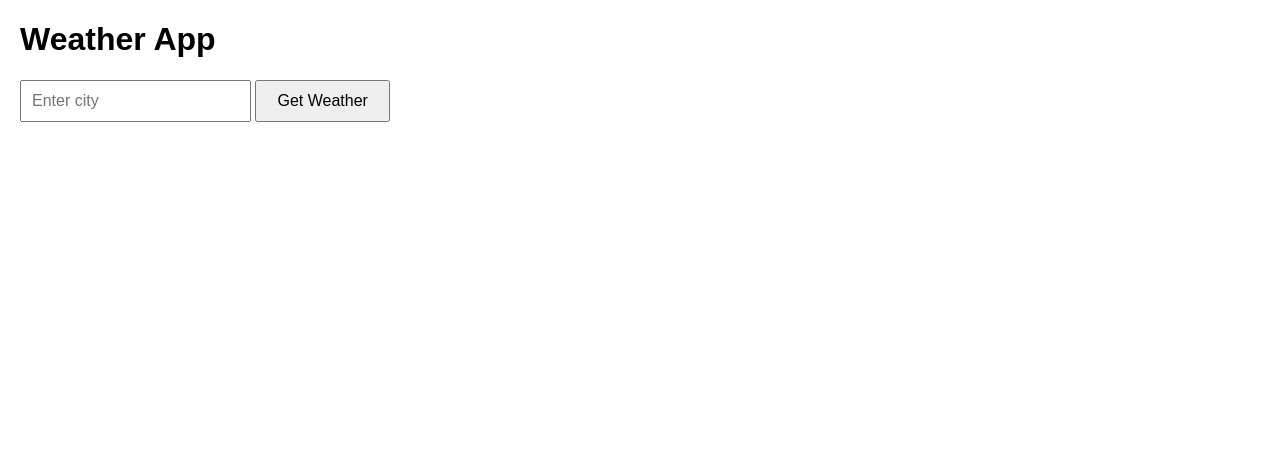
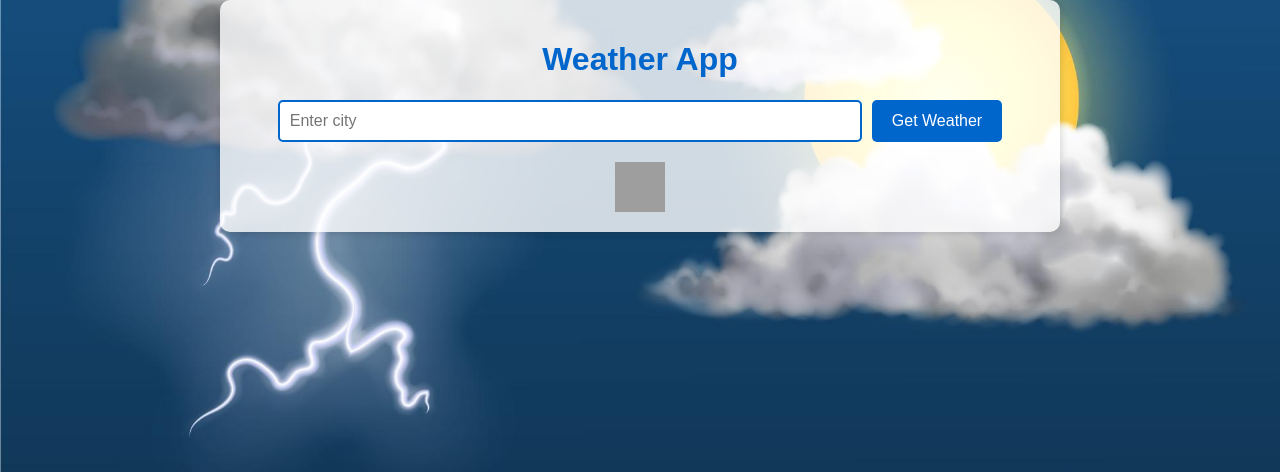
Before and after one commit to mogbojuri-s/WEATHER-APP, a Flask app: page / in a window 1280 px wide. Shown: the top 472 px of the page. Run offline with Flask 3, Linux system fonts and the light colour scheme; grey boxes are pictures that could not be loaded.

Commit message:
Update weather app with background image and weather icon

```diff
--- a/app.py
+++ b/app.py
@@ -1,10 +1,8 @@
 from flask import Flask, render_template, request
 import requests
-import os
 
 app = Flask(__name__)
 
-# Replace 'YOUR_API_KEY' with your actual OpenWeatherMap API key
 WEATHER_API_KEY = '276dcad5626166ccd09af29c96fdec39'
 BASE_URL = 'https://api.openweathermap.org/data/2.5/weather'
 
@@ -16,27 +14,30 @@ def get_weather(city):
 def format_response(weather):
     try:
         if weather.get('cod') != 200:
-            return 'City not found or API error'
+            return 'City not found or API error', None
 
         city = weather['name']
         condition = weather['weather'][0]['description']
         temp = weather['main']['temp']
-        return f'City: {city}\nCondition: {condition}\nTemperature: {temp}°F'
+        icon = weather['weather'][0]['icon']
+        weather_info = f'City: {city}\nCondition: {condition}\nTemperature: {temp}°F'
+        return weather_info, icon
     except Exception as e:
-        return f'There was a problem retrieving that information: {e}'
+        return f'There was a problem retrieving that information: {e}', None
 
 @app.route('/', methods=['GET', 'POST'])
 def index():
     weather_info = ""
+    weather_icon = ""
     if request.method == 'POST':
         city = request.form.get('city')
         if city:
-            weather = get_weather(city)
-            weather_info = format_response(weather)
+            weather, icon = get_weather(city), get_weather(city)['weather'][0]['icon']
+            weather_info, weather_icon = format_response(weather)
+            weather_icon = icon
         else:
             weather_info = 'Please enter a city name.'
-    return render_template('index.html', weather_info=weather_info)
+    return render_template('index.html', weather_info=weather_info, weather_icon=weather_icon)
 
 if __name__ == "__main__":
-    port = int(os.environ.get('PORT', 8080))  # Use PORT from environment or default to 8080
-    app.run(host='0.0.0.0', port=port, debug=True)
+    app.run(host='0.0.0.0', port=8080, debug=True)
--- a/templates/index.html
+++ b/templates/index.html
@@ -5,32 +5,78 @@
     <style>
       body {
         font-family: Arial, sans-serif;
-        margin: 20px;
+        margin: 0;
+        padding: 0;
+        color: #333;
+        background: url("6039895.jpg") no-repeat center center fixed;
+        background-size: cover;
+      }
+      .container {
+        width: 80%;
+        max-width: 800px;
+        margin: auto;
+        padding: 20px;
+        background: rgba(255, 255, 255, 0.8);
+        border-radius: 10px;
+        box-shadow: 0 0 10px rgba(0, 0, 0, 0.2);
+      }
+      h1 {
+        text-align: center;
+        color: #0066cc;
       }
       form {
+        display: flex;
+        justify-content: center;
         margin-bottom: 20px;
       }
       input[type="text"] {
         padding: 10px;
         font-size: 16px;
+        border: 2px solid #0066cc;
+        border-radius: 5px;
+        width: 70%;
+        margin-right: 10px;
       }
       button {
         padding: 10px 20px;
         font-size: 16px;
         cursor: pointer;
+        background-color: #0066cc;
+        color: white;
+        border: none;
+        border-radius: 5px;
       }
-      p {
+      button:hover {
+        background-color: #005bb5;
+      }
+      .weather-info {
+        text-align: center;
         font-size: 18px;
         font-weight: bold;
+        margin-top: 20px;
+      }
+      .weather-info img {
+        width: 50px;
+        height: 50px;
+        vertical-align: middle;
       }
     </style>
   </head>
   <body>
+    <div class="container">
       <h1>Weather App</h1>
       <form method="post">
         <input type="text" name="city" placeholder="Enter city" required />
         <button type="submit">Get Weather</button>
       </form>
+      <div class="weather-info">
         <p>{{ weather_info }}</p>
+        <!-- Replace 'icon_url' with the actual URL or path to the weather icon -->
+        <img
+          src="http://openweathermap.org/img/wn/{{ weather_icon }}.png"
+          alt="Weather Icon"
+        />
+      </div>
+    </div>
   </body>
 </html>
```
Lines whose indentation alone changed are shown as unchanged.
